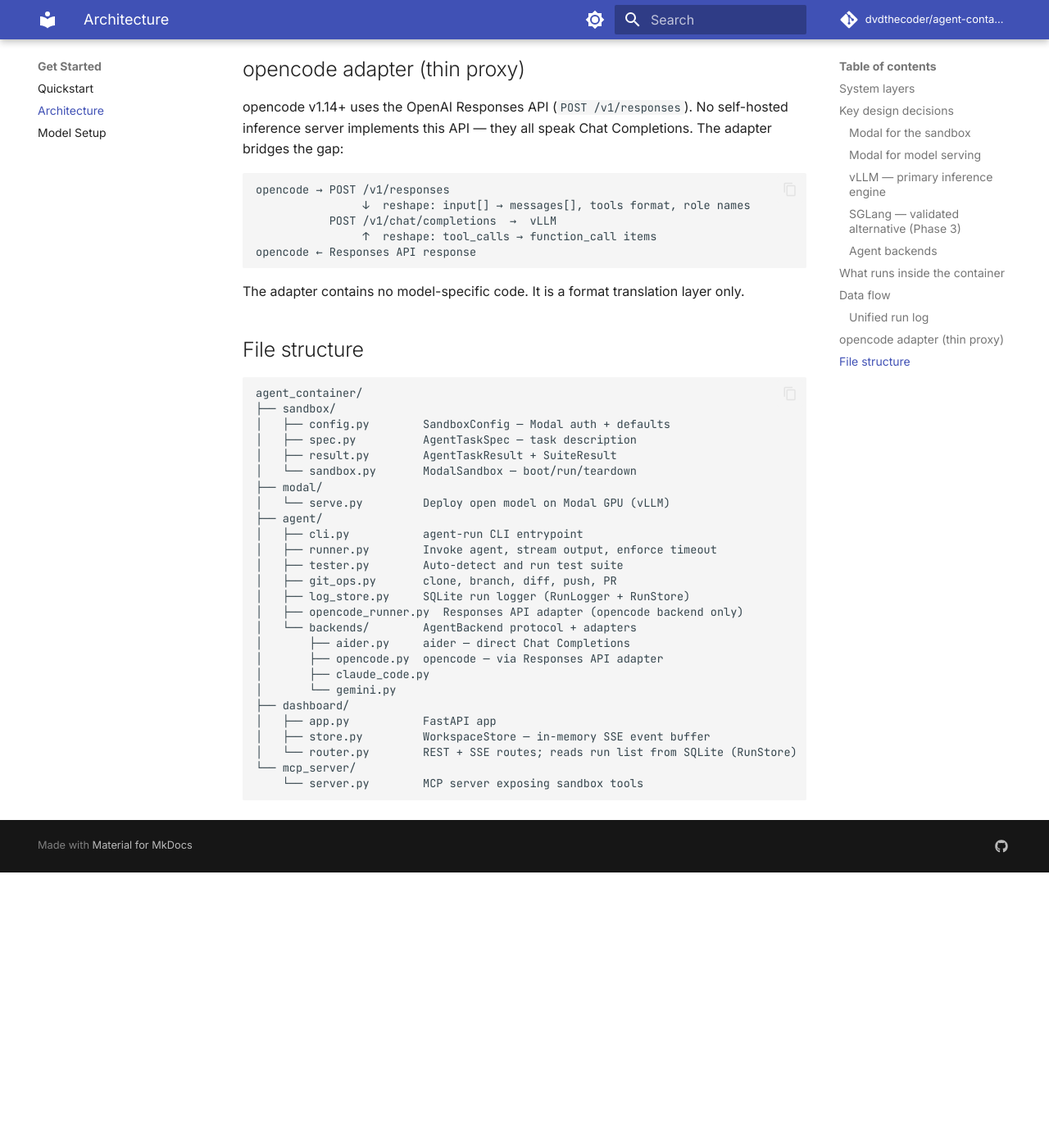
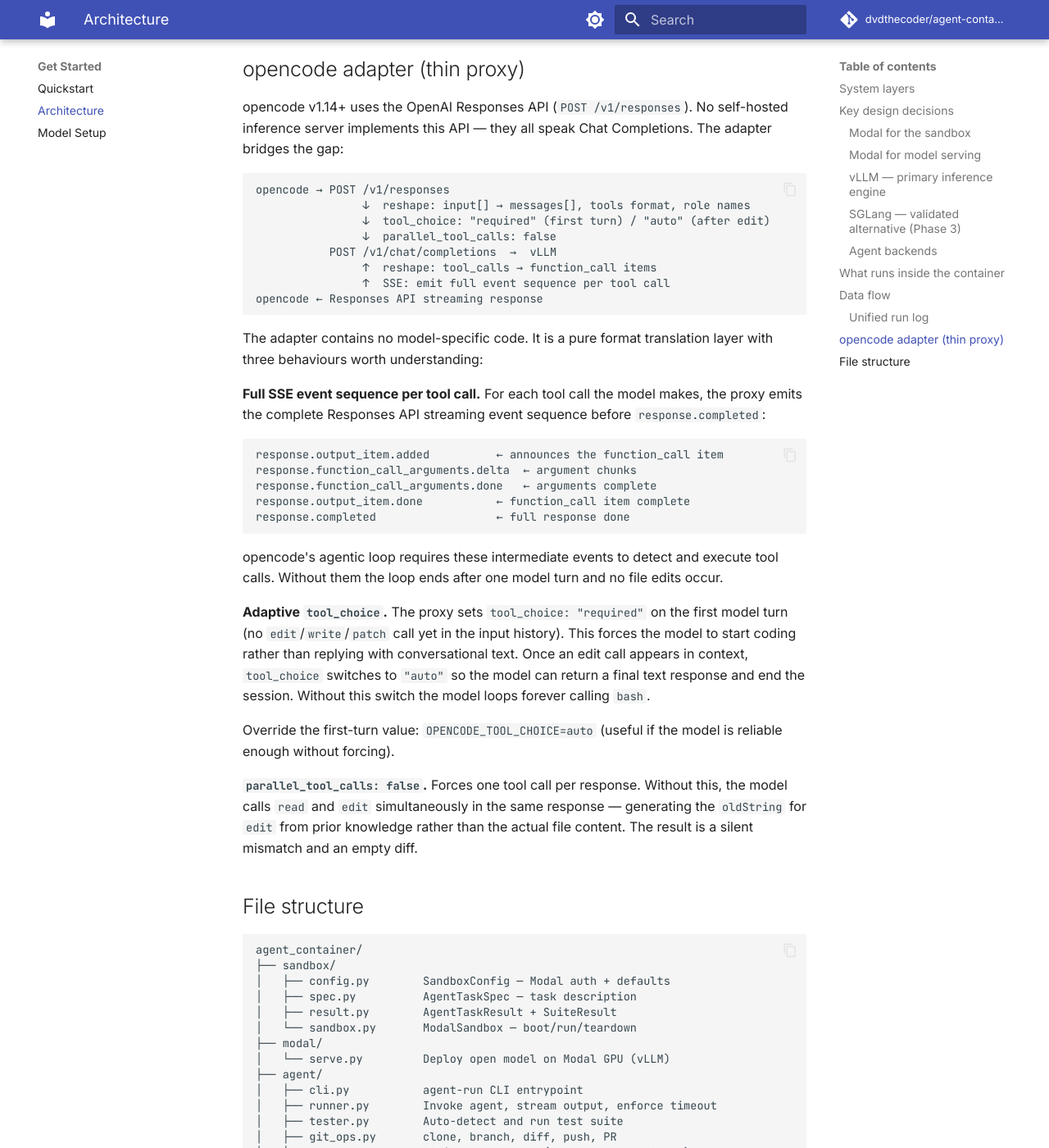
Before and after one commit to dvdthecoder/agent-container, an MkDocs documentation site: the page built from docs/architecture.md, in a window 1280 px wide and 1400 px high, scrolled down 3758 px. Shown: the whole window at 82% size. Built offline with MkDocs 1.6.1 and Material for MkDocs 9.7.7, drawn with Linux system fonts in a browser that asks for light colours; comment, search, counter and statistics services are not loaded; before the commit the page ends 4822 px from its top, so only the background shows below that.

Commit message:
fix(sandbox): pin opencode-ai@1.14.31 + CI guard for dev-only imports + doc refresh
closes #66 closes #69

- sandbox.py: pin opencode-ai@1.14.31 (was @latest); update deliberately
  after verifying proxy compatibility
- scripts/check_container_imports.py: new CI guard — fails if modal/ or
  agent/ imports a package from [project.optional-dependencies.dev]
- ci.yml: add check-container-imports job (stdlib only, no pip install)
- architecture.md: expand opencode adapter section with full SSE event
  sequence, adaptive tool_choice logic, and parallel_tool_calls rationale
- agents.md: add pinned version note, OPENCODE_TOOL_CHOICE env var, proxy
  architecture reference
- roadmap.md: add Phase 2 proxy fix bullets (SSE, parallel_tool_calls,
  adaptive tool_choice); remove completed dashboard task from In progress
- contributing.md: fix SERVE_PROFILE=sglang → experiment (matches serve.py)
- README.md: expand challenge 8 with the three proxy behaviours that were
  required for a working diff end-to-end

Co-Authored-By: Claude Sonnet 4.6 <noreply@anthropic.com>

````diff
--- a/docs/architecture.md
+++ b/docs/architecture.md
@@ -167,12 +167,44 @@ server implements this API — they all speak Chat Completions. The adapter brid
 ```
 opencode → POST /v1/responses
                 ↓  reshape: input[] → messages[], tools format, role names
+                ↓  tool_choice: "required" (first turn) / "auto" (after edit)
+                ↓  parallel_tool_calls: false
            POST /v1/chat/completions  →  vLLM
                 ↑  reshape: tool_calls → function_call items
-opencode ← Responses API response
+                ↑  SSE: emit full event sequence per tool call
+opencode ← Responses API streaming response
 ```
 
-The adapter contains no model-specific code. It is a format translation layer only.
+The adapter contains no model-specific code. It is a pure format translation layer with three
+behaviours worth understanding:
+
+**Full SSE event sequence per tool call.** For each tool call the model makes, the proxy emits the
+complete Responses API streaming event sequence before `response.completed`:
+
+```
+response.output_item.added          ← announces the function_call item
+response.function_call_arguments.delta  ← argument chunks
+response.function_call_arguments.done   ← arguments complete
+response.output_item.done           ← function_call item complete
+response.completed                  ← full response done
+```
+
+opencode's agentic loop requires these intermediate events to detect and execute tool calls.
+Without them the loop ends after one model turn and no file edits occur.
+
+**Adaptive `tool_choice`.** The proxy sets `tool_choice: "required"` on the first model turn (no
+`edit`/`write`/`patch` call yet in the input history). This forces the model to start coding
+rather than replying with conversational text. Once an edit call appears in context, `tool_choice`
+switches to `"auto"` so the model can return a final text response and end the session. Without
+this switch the model loops forever calling `bash`.
+
+Override the first-turn value: `OPENCODE_TOOL_CHOICE=auto` (useful if the model is reliable
+enough without forcing).
+
+**`parallel_tool_calls: false`.** Forces one tool call per response. Without this, the model calls
+`read` and `edit` simultaneously in the same response — generating the `oldString` for `edit`
+from prior knowledge rather than the actual file content. The result is a silent mismatch and an
+empty diff.
 
 ## File structure
 
````
Also changed, not shown: README.md (+17 -2 lines), docs/agents.md (+8 -2 lines), docs/contributing.md (+3 -3 lines), docs/roadmap.md (+8 -2 lines), 3 other files.
